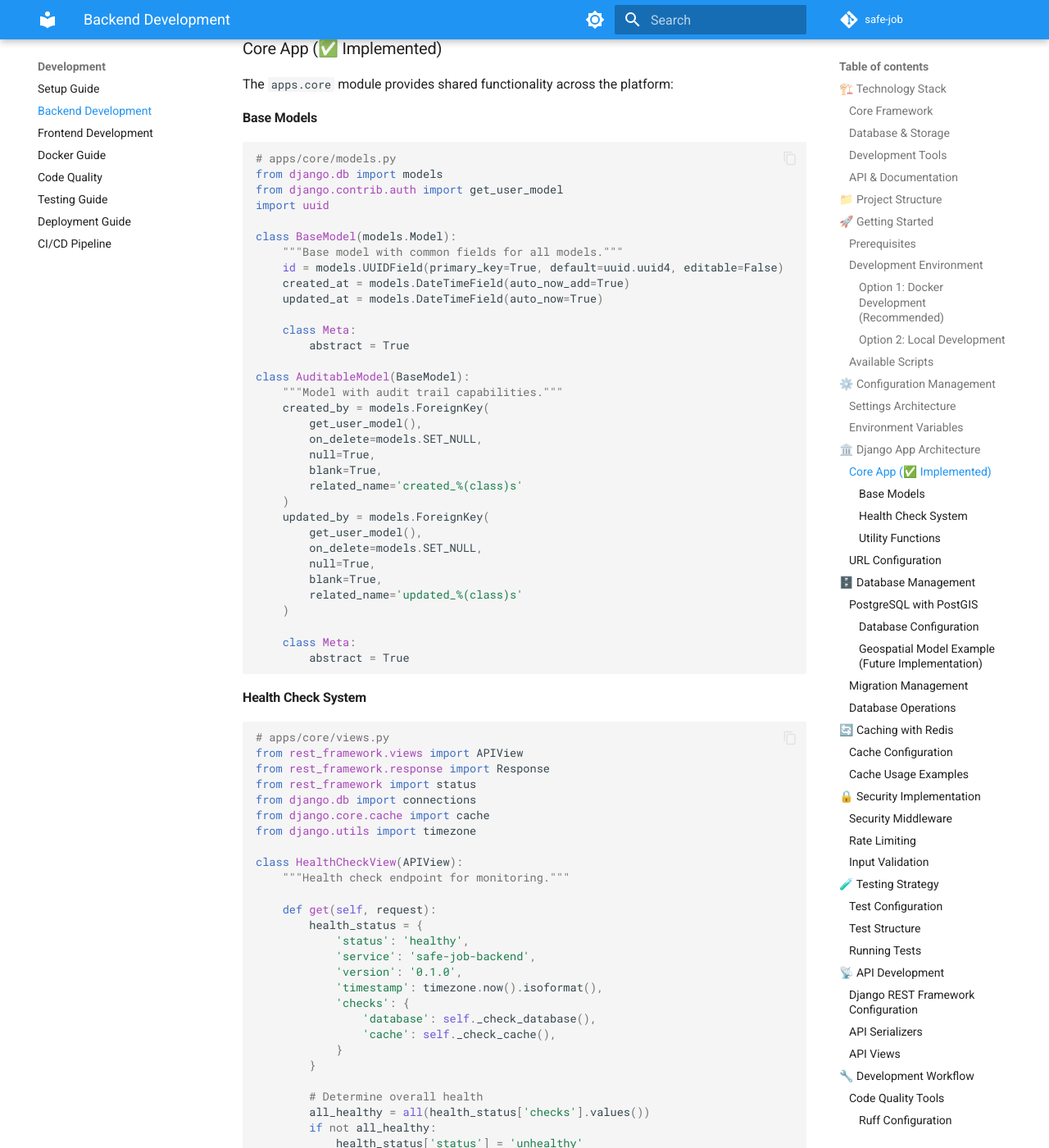
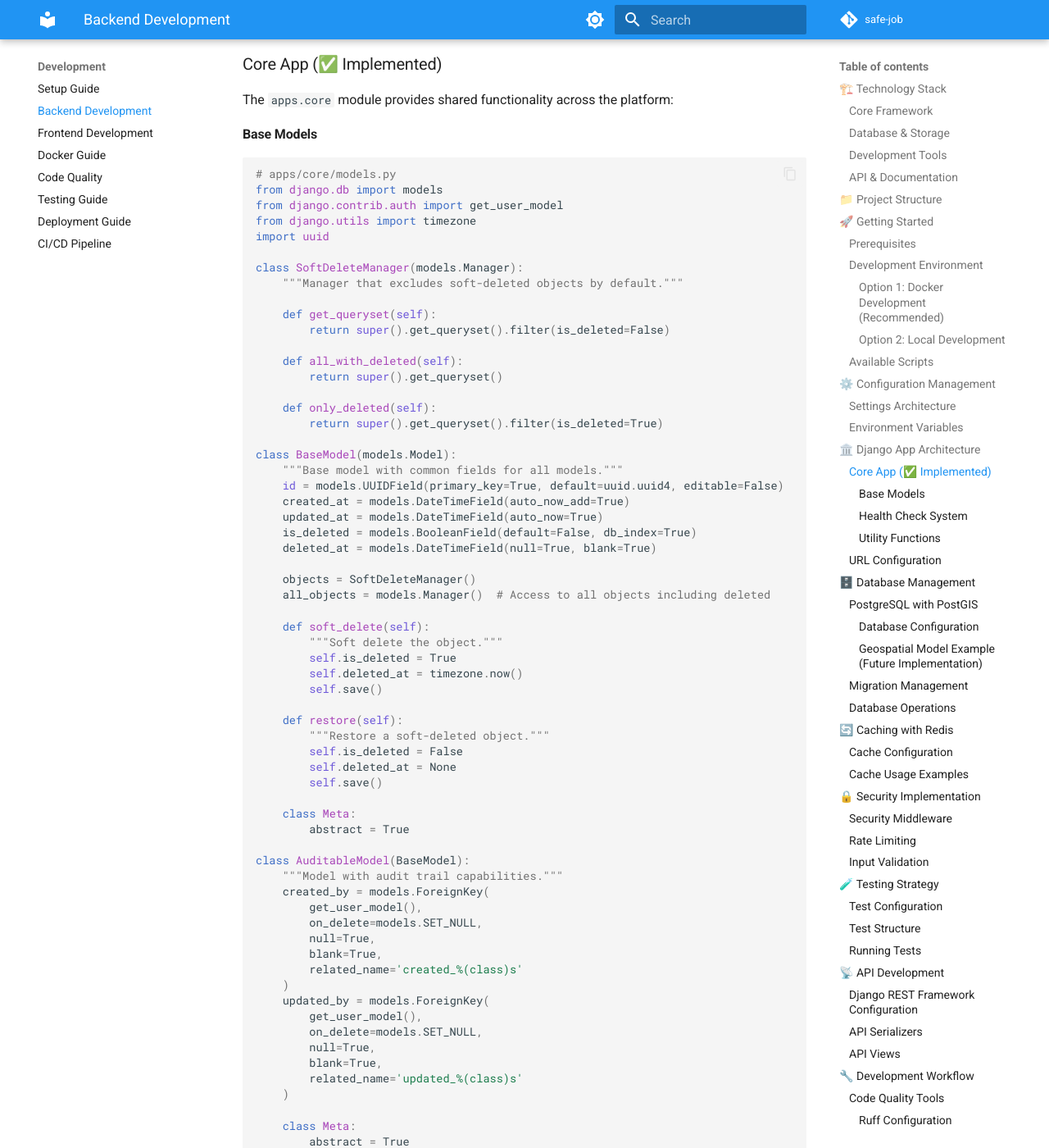
Before and after one commit to bartczak-pa/safe-job, an MkDocs documentation site: the page built from docs/development/backend.md, in a window 1280 px wide and 1400 px high, scrolled down 4525 px. Shown: the whole window at 82% size. Built offline with MkDocs 1.6.1 and Material for MkDocs 9.7.7, drawn with Linux system fonts in a browser that asks for light colours; comment, search, counter and statistics services are not loaded; the version menu is left out; some of the changed text lies outside the part shown.

Commit message:
Implement CodeRabbit review suggestions and improvements
## Backend Documentation Improvements:
- ✅ Added soft-delete functionality to BaseModel with SoftDeleteManager
- ✅ Enhanced database connection handling with proper context managers
- ✅ Added TokenAuthentication to DRF configuration for API clients
- ✅ Improved error logging in health check system

## Frontend Security Enhancements:
- ✅ Enhanced Nginx CSP by removing unsafe-inline directive
- ✅ Added production security headers (HSTS, server_tokens)
- ✅ Improved API proxy configuration with environment-specific comments
- ✅ Added additional security headers for API requests

## Tailwind Configuration:
- ✅ Enabled @tailwindcss/forms and @tailwindcss/typography plugins
- ✅ Enhanced form styling and typography handling capabilities

These changes address all CodeRabbit suggestions for improved:
- Code quality and maintainability
- Security best practices
- Resource management
- Documentation clarity

Auto-formatted by pre-commit hooks

🤖 Generated with [Claude Code](https://claude.ai/code)

Co-Authored-By: Claude <noreply@anthropic.com>

```diff
--- a/docs/development/backend.md
+++ b/docs/development/backend.md
@@ -191,13 +192,43 @@ The `apps.core` module provides shared functionality across the platform:
 # apps/core/models.py
 from django.db import models
 from django.contrib.auth import get_user_model
+from django.utils import timezone
 import uuid
+
+class SoftDeleteManager(models.Manager):
+    """Manager that excludes soft-deleted objects by default."""
+
+    def get_queryset(self):
+        return super().get_queryset().filter(is_deleted=False)
+
+    def all_with_deleted(self):
+        return super().get_queryset()
+
+    def only_deleted(self):
+        return super().get_queryset().filter(is_deleted=True)
 
 class BaseModel(models.Model):
     """Base model with common fields for all models."""
     id = models.UUIDField(primary_key=True, default=uuid.uuid4, editable=False)
     created_at = models.DateTimeField(auto_now_add=True)
     updated_at = models.DateTimeField(auto_now=True)
+    is_deleted = models.BooleanField(default=False, db_index=True)
+    deleted_at = models.DateTimeField(null=True, blank=True)
+
+    objects = SoftDeleteManager()
+    all_objects = models.Manager()  # Access to all objects including deleted
+
+    def soft_delete(self):
+        """Soft delete the object."""
+        self.is_deleted = True
+        self.deleted_at = timezone.now()
+        self.save()
+
+    def restore(self):
+        """Restore a soft-deleted object."""
+        self.is_deleted = False
+        self.deleted_at = None
+        self.save()
 
     class Meta:
         abstract = True
@@ -257,11 +288,18 @@ class HealthCheckView(APIView):
         return Response(health_status, status=status.HTTP_200_OK)
 
     def _check_database(self):
+        """Check database connectivity with proper resource management."""
         try:
             connection = connections['default']
-            connection.cursor().execute('SELECT 1')
-            return True
-        except Exception:
+            with connection.cursor() as cursor:
+                cursor.execute('SELECT 1')
+                result = cursor.fetchone()
+                return result is not None
+        except Exception as e:
+            # Log the specific error for debugging
+            import logging
+            logger = logging.getLogger(__name__)
+            logger.error(f"Database health check failed: {e}")
             return False
 
     def _check_cache(self):
```
Also changed, not shown: other parts of docs/development/backend.md (+2 -0 lines), 2 other files.
